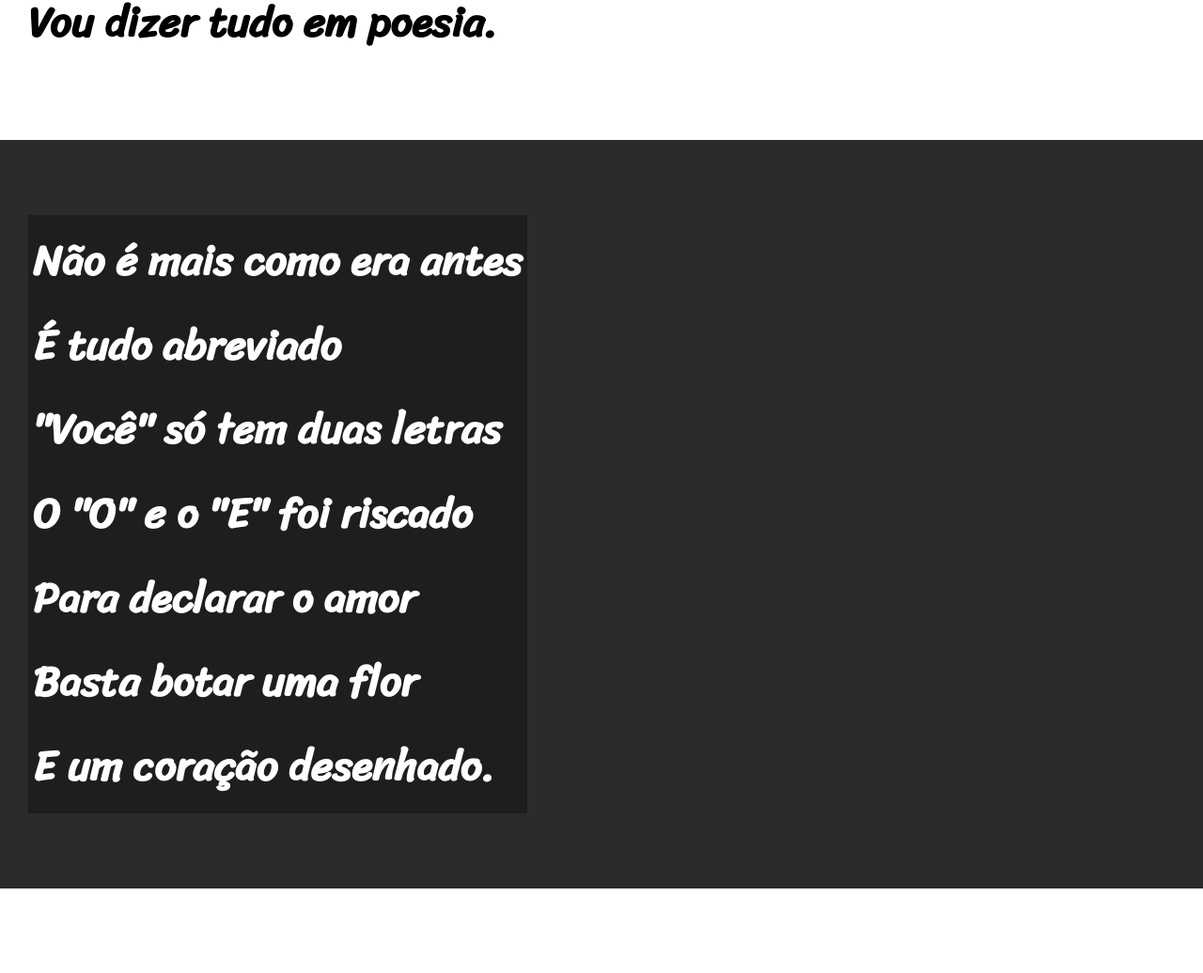
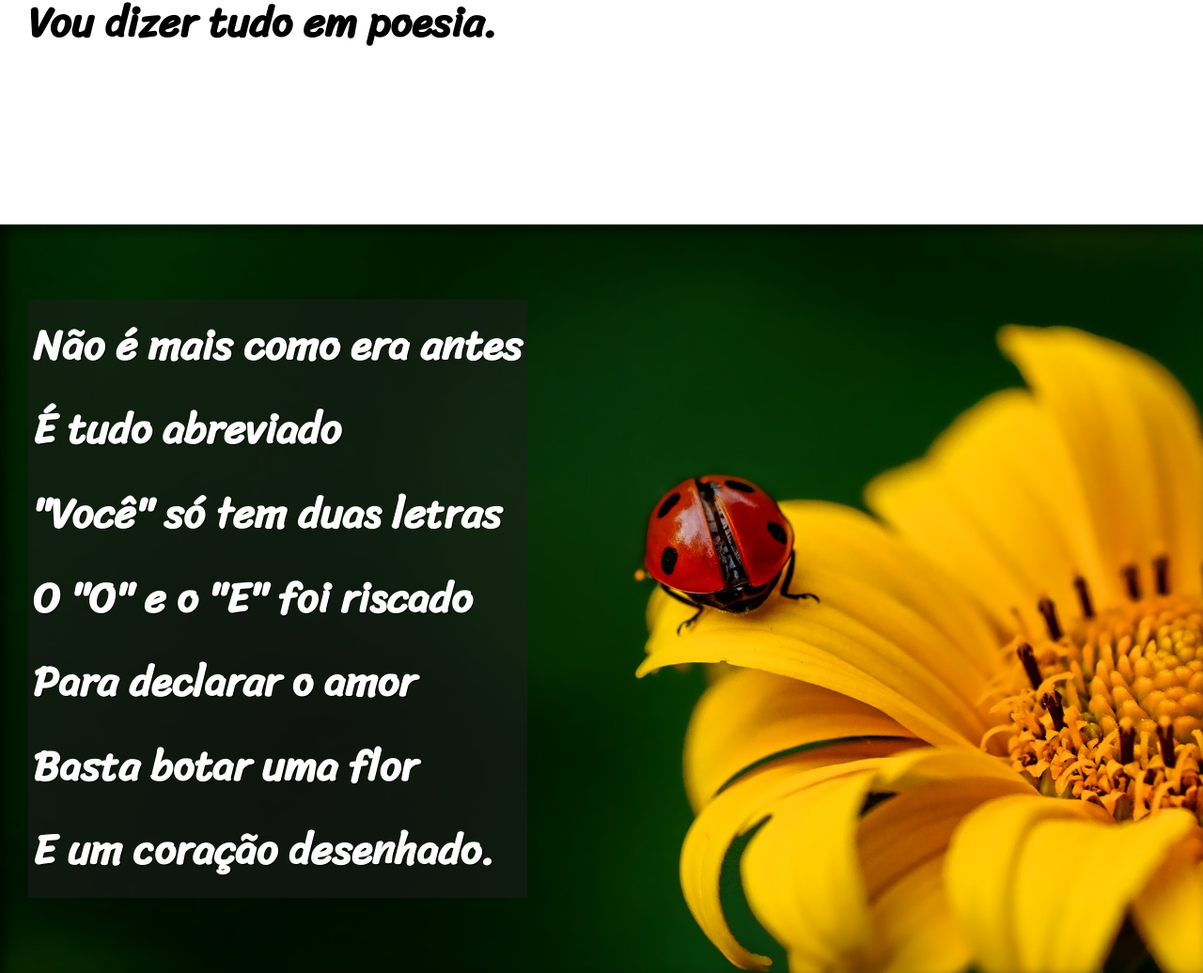
Before and after one commit to LpSantosol/Html-e-CSS, a plain HTML site: page desafios/d12/index.html in a window 1280 px wide. Shown: the part 898-1934 px from the top of the page at 94% size. Drawn offline with Linux system fonts and the light colour scheme.

Commit message:
projetocordelcompleto

```diff
--- a/desafios/d12/estilo/style.css
+++ b/desafios/d12/estilo/style.css
@@ -60,21 +60,39 @@ section {
     font-weight: bolder;
 }
 
+section > p {
+    padding-bottom: 2em;
+}
+
 section.normal {
     background-color: white;
     color: black;
 }
 
 section.imagem {
-    background-color: rgb(43, 43, 43);
+    background-color: rgba(43, 43, 43, 0.565);
     color: white;
+    box-shadow: inset 6px 6px 13px 0px rgba(0, 0, 0, 0.617);
+    background-size: cover;
+    background-attachment: fixed;
+
+}
+
+section#img01 {
+    background-image: url(../imagens/background001.jpg);
+    background-position: right center;
+}
+
+section#img02 {
+    background-image: url(../imagens/background002.jpg);
+    background-position: right center;
 }
 
 section.imagem > p {
-    background-color: rgb(30, 30, 30);
+    background-color: rgba(30, 30, 30, 0.531);
     display: inline-block;
     padding: 5px;
-
+    text-shadow: 1px 1px 0px rgba(0, 0, 0, 0.849);
 }
 
 
--- a/desafios/d12/index.html
+++ b/desafios/d12/index.html
@@ -31,7 +31,7 @@
         </p>
     </section>
 
-    <section class="imagem">
+    <section class="imagem" id="img01">
         <p>
             Não é mais como era antes <br>
             É tudo abreviado <br>
@@ -52,6 +52,8 @@
             Agora é .com <br>
             Se o saite é muito bom <br>
             Ele vale um alto preço. <br>
+        </p>
+        <p>
             Pra piorar a liguagem <br>
             O emoticom é um risco <br>
             Tem símbolo para tudo <br>
@@ -59,10 +61,10 @@
             Um beijo significa <br>
             Pra entender como fica <br>
             Decifre esse rabisco.
+        </p>
+    </section>
 
-        </section>
-
-       <section class="imagem">
+    <section class="imagem" id="img02">
         <p>
              Tenho saudade das cartas <br>
              Escritas com a própria mão <br>
@@ -72,7 +74,7 @@
              Era texto de verdade <br>
              Nas linhas do coração.<br>
         </p>
-        </section>
+    </section>
 
         </p>
     </section>
```
